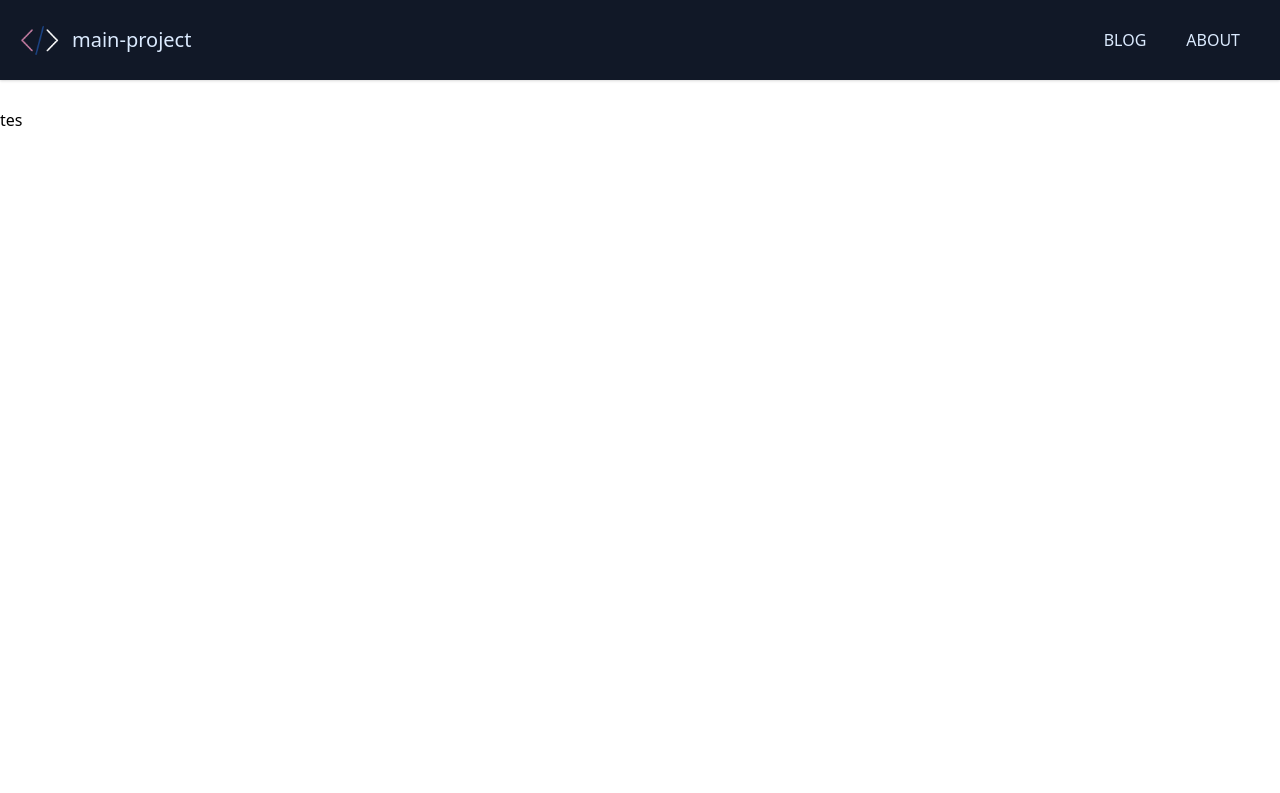
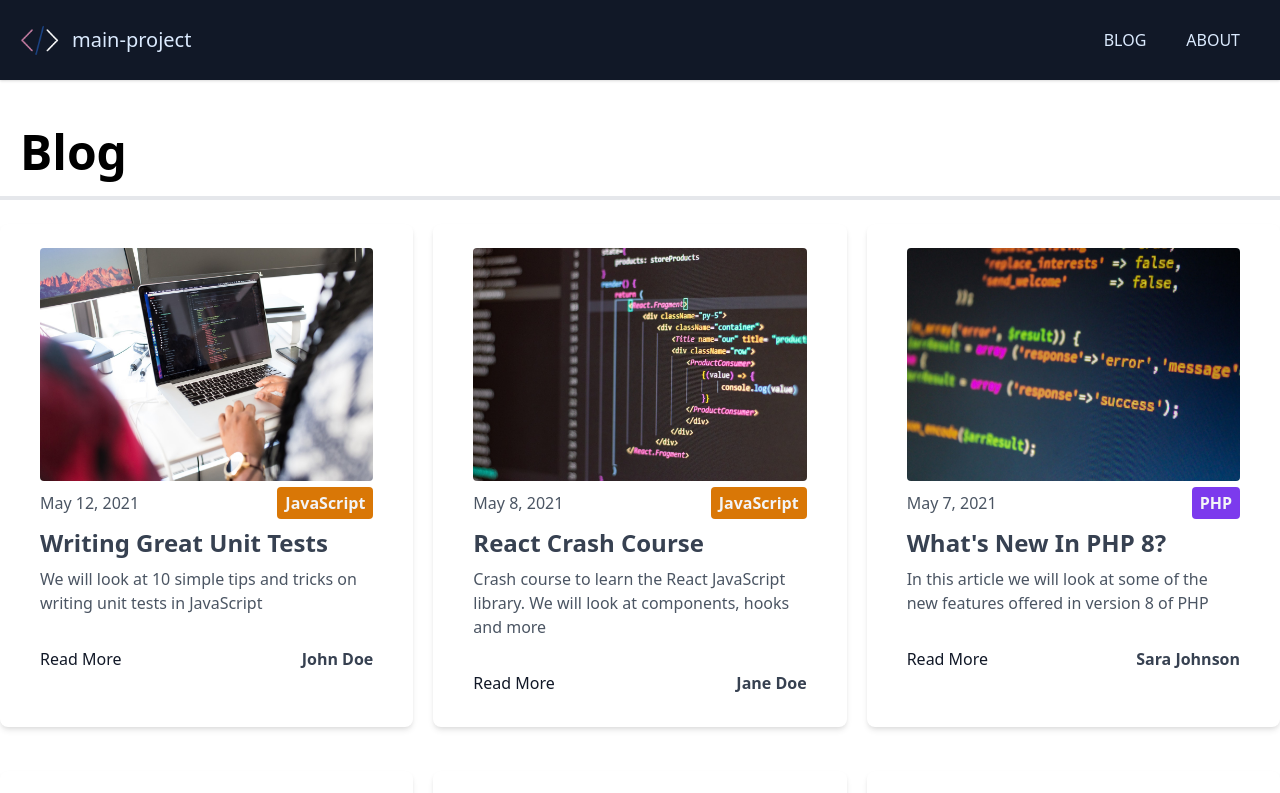
Before and after one commit to arzivre/next-md, a Next.js app: page /blog in a window 1280 px wide. Shown: the top 793 px of the page. Built offline with nearby package versions, Linux system fonts and the light colour scheme.

Commit message:
Category label component

```diff
--- /dev/null
+++ b/component/CategoryLabel.js
@@ -0,0 +1,20 @@
+//@ts-check
+import Link from 'next/link'
+
+export default function CategoryLabel({ children }) {
+  const colorKey = {
+    JavaScript: 'yellow',
+    CSS: 'blue',
+    Python: 'green',
+    PHP: 'purple',
+    Ruby: 'red',
+  }
+
+  return (
+    <div
+      className={`px-2 py-1 bg-${colorKey[children]}-600 text-gray-100 font-bold rounded`}
+    >
+      <Link href={`/blog/category/${children.toLowerCase()}`}>{children}</Link>
+    </div>
+  )
+}
--- a/component/Post.js
+++ b/component/Post.js
@@ -1,6 +1,7 @@
 //@ts-check
 import Link from 'next/link'
 import Image from 'next/image'
+import CategoryLabel from './CategoryLabel'
 
 export default function Post({ post }) {
   return (
@@ -17,7 +18,7 @@
         <span className='font-light text-gray-600'>
           {post.frontmatter.date}
         </span>
-        <div>{post.frontmatter.category}</div>
+        <CategoryLabel>{post.frontmatter.category}</CategoryLabel>
       </div>
 
       <div className='mt-2'>
--- a/pages/404.js
+++ b/pages/404.js
@@ -1,11 +1,10 @@
 //@ts-check
-import Link from 'next/link'
 import Image from 'next/image'
 import Layout from '../component/Layout'
 
 export default function NotFoundPage() {
   return (
-    <Layout title='Page Not Founf'>
+    <Layout title='Page Not Found'>
       <div className='flex flex-col items-center mt-20'>
         <Image
           src='/images/logo.png'
--- a/pages/blog/index.js
+++ b/pages/blog/index.js
@@ -1,10 +1,48 @@
 //@ts-check
+import fs from 'fs'
+import matter from 'gray-matter'
+import path from 'path'
 import Layout from '../../component/Layout'
+import Post from '../../component/Post'
+import { sortByDate } from '../../utils'
 
-export default function index() {
+export default function BlogPage({ posts }) {
   return (
     <Layout>
-      <p>tes</p>
+      <h1 className='text-5xl border-b-4 p-5 font-bold'>Blog</h1>
+
+      <div className='grid md:grid-cols-2 lg:grid-cols-3 gap-5'>
+        {posts.map((post, index) => (
+          <Post key={index} post={post} />
+        ))}
+      </div>
+
     </Layout>
   )
 }
+
+export async function getStaticProps() {
+  const files = fs.readdirSync(path.join('posts'))
+
+  const posts = files.map((filename) => {
+    const slug = filename.replace('.md', '')
+
+    const markdownWithMeta = fs.readFileSync(
+      path.join('posts', filename),
+      'utf-8'
+    )
+
+    const { data: frontmatter } = matter(markdownWithMeta)
+
+    return {
+      slug,
+      frontmatter,
+    }
+  })
+
+  return {
+    props: {
+      posts: posts.sort(sortByDate),
+    },
+  }
+}
--- a/pages/index.js
+++ b/pages/index.js
@@ -5,6 +5,7 @@
 import Link from 'next/link'
 import Layout from '../component/Layout'
 import Post from '../component/Post'
+import { sortByDate } from '../utils'
 
 export default function HomePage({ posts }) {
   return (
@@ -46,7 +47,7 @@
 
   return {
     props: {
-      posts,
+      posts: posts.sort(sortByDate).slice(0, 6),
     },
   }
 }
--- /dev/null
+++ b/utils/index.js
@@ -0,0 +1,3 @@
+export const sortByDate = (a, b) => {
+  return new Date(b.frontmatter.date) - new Date(a.frontmatter.date)
+}
```
